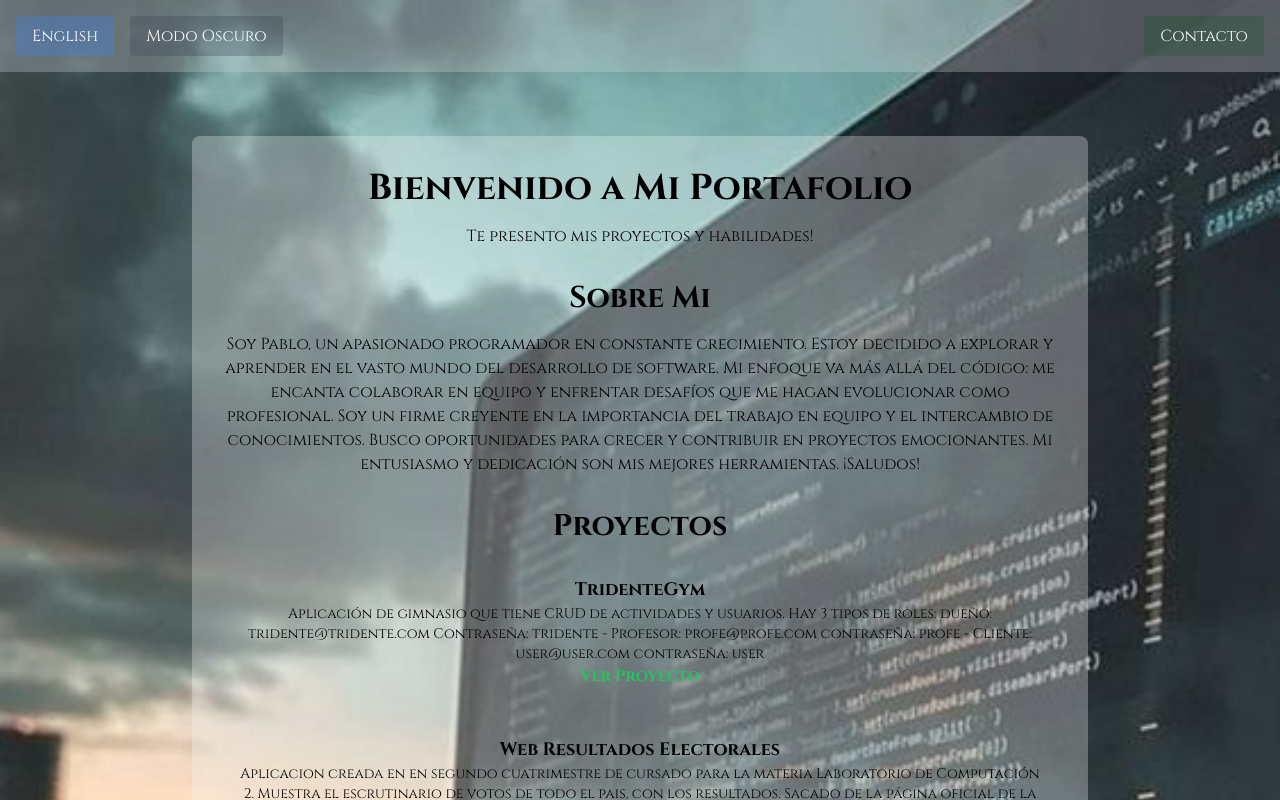
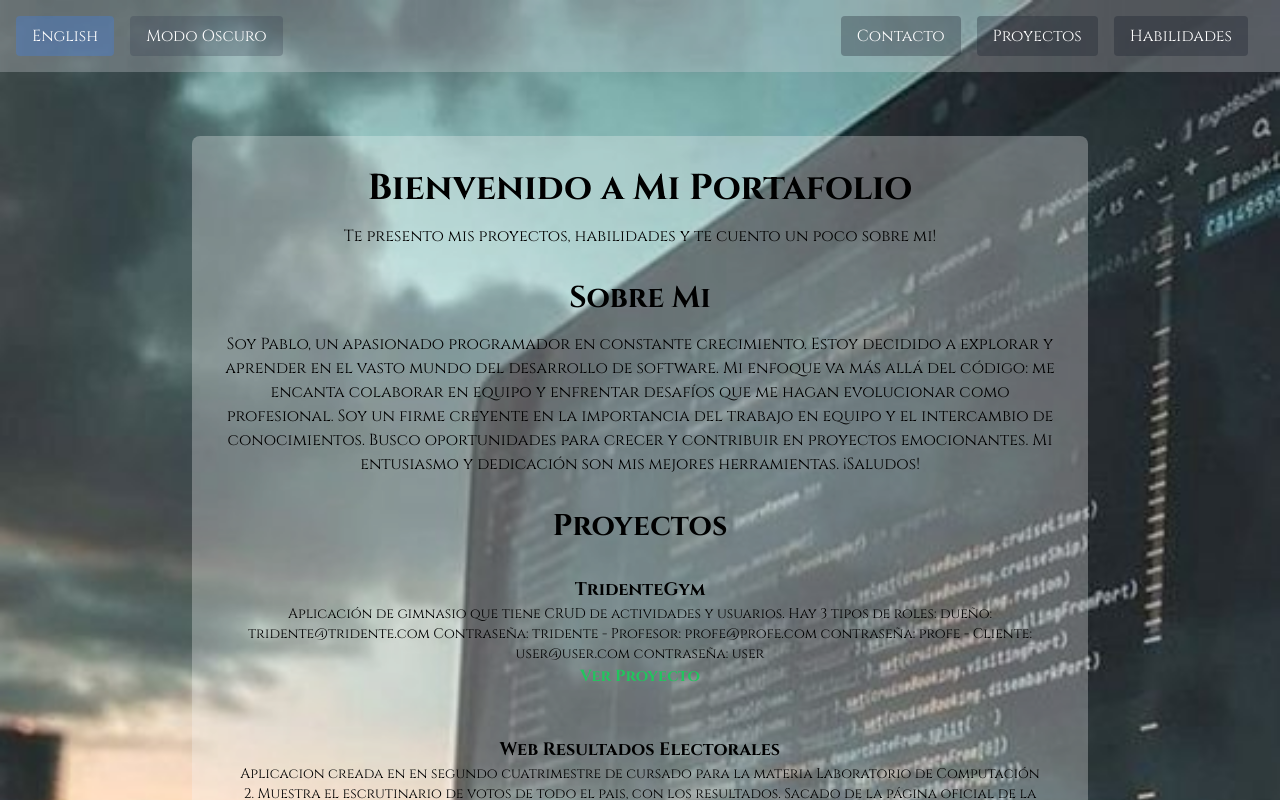
Before and after one commit to PabloMacieyko/portfolio, a React (Vite) app: page / in a window 1280 px wide. Shown: the top 800 px of the page. Built offline with nearby package versions, Linux system fonts and the light colour scheme.

Commit message:
Detalles

```diff
--- a/src/App.css
+++ b/src/App.css
@@ -5,8 +5,6 @@
   background-attachment: fixed;
 }
 
-
-/* Add this CSS to your global styles or inline */
 .icon-container:hover {
   transform: scale(1.2);
   color: #3b82f6; /* Change this to the color you want */
--- a/src/components/body/Body.jsx
+++ b/src/components/body/Body.jsx
@@ -20,7 +20,7 @@ const Body = ({ t, language, darkMode }) => {
           </div>
 
           <div className="mb-8 w-full">
-            <h2 className="text-3xl font-bold mb-4">{t.projectsTitle}</h2>
+            <h2 id="projects" className="text-3xl font-bold mb-4">{t.projectsTitle}</h2>
 
             {projects.map((project, index) => (
               <Project
--- a/src/components/header/Header.jsx
+++ b/src/components/header/Header.jsx
@@ -19,13 +19,13 @@ const Header = ({ toggleLanguage, toggleDarkMode, language, darkMode }) => {
       <div>
         <button
           onClick={toggleLanguage}
-          className="bg-blue-500 bg-opacity-30 text-white px-4 py-2 rounded mr-4"
+          className="bg-blue-500 bg-opacity-30 text-white px-4 py-2 rounded mr-4 inline-block"
         >
           {lenguageButtonText}
         </button>
         <button
           onClick={toggleDarkMode}
-          className="bg-gray-700 bg-opacity-30 text-white px-4 py-2 rounded mr-4"
+          className="bg-gray-700 bg-opacity-30 text-white px-4 py-2 rounded mr-4 inline-block"
         >
           {themeButtonText}
         </button>
@@ -33,9 +33,21 @@ const Header = ({ toggleLanguage, toggleDarkMode, language, darkMode }) => {
       <div>
         <a
           href="#contact"
-          className="bg-green-900 bg-opacity-30 text-white px-4 py-2 rounded inline-block"
+          className="bg-gray-900 bg-opacity-30 text-white px-4 py-2 mr-4 rounded inline-block"
         >
           {translations[language].contactMe}
+        </a>
+        <a
+          href="#projects"
+          className="bg-gray-900 bg-opacity-30 text-white px-4 py-2 rounded mr-4 inline-block"
+        >
+          {translations[language].projectsTitle}
+        </a>
+        <a
+          href="#skills"
+          className="bg-gray-900 bg-opacity-30 text-white px-4 py-2 rounded mr-4 inline-block"
+        >
+          {translations[language].skillsTitle}
         </a>
       </div>
     </header>
--- a/src/components/skill/Skill.jsx
+++ b/src/components/skill/Skill.jsx
@@ -14,6 +14,7 @@ import {
 const Skill = ({ t, darkMode }) => {
   return (
     <div
+      id="skills"
       className={`${
         darkMode ? "bg-gray-800 bg-opacity-40" : "bg-gray-100 bg-opacity-40"
       } flex flex-col items-center justify-center p-8 mb-8 w-full max-w-4xl text-center rounded-lg`}
--- a/src/components/translations/translations.jsx
+++ b/src/components/translations/translations.jsx
@@ -1,7 +1,7 @@
 const translations = {
     es: {
       titlePortfolio: "Bienvenido a Mi Portafolio",
-      textPortfolio: "Te presento mis proyectos y habilidades!",
+      textPortfolio: "Te presento mis proyectos, habilidades y te cuento un poco sobre mi!",
       aboutMeTitle: "Sobre Mi",
       aboutMeText: "Soy Pablo, un apasionado programador en constante crecimiento. Estoy decidido a explorar y aprender en el vasto mundo del desarrollo de software. Mi enfoque va más allá del código: me encanta colaborar en equipo y enfrentar desafíos que me hagan evolucionar como profesional. Soy un firme creyente en la importancia del trabajo en equipo y el intercambio de conocimientos. Busco oportunidades para crecer y contribuir en proyectos emocionantes. Mi entusiasmo y dedicación son mis mejores herramientas. ¡Saludos!",
       viewProjectText: "Ver Proyecto",
@@ -27,7 +27,7 @@ const translations = {
     },
     en: {
       titlePortfolio: "Welcome to My Portfolio",
-      textPortfolio: "Here you'll find my projects and skills!",
+      textPortfolio: "Here you'll find my projects, skills and I'll tell you a little about me!",
       aboutMeTitle: "About Me",
       aboutMeText: "I'm Pablo, a passionate programmer on a constant growth journey. I'm determined to explore and learn in the vast world of software development. My focus goes beyond code: I love collaborating in teams and tackling challenges that help me evolve as a professional. I'm a firm believer in the importance of teamwork and knowledge sharing. I'm seeking opportunities to grow and contribute to exciting projects. My enthusiasm and dedication are my best tools. Greetings!",
       viewProjectText: "View Project",
--- a/src/index.css
+++ b/src/index.css
@@ -15,9 +15,6 @@ body {
 
 html, body {
   height: 100%;
-}
-
-html {
   scroll-behavior: smooth;
 }
 
```
